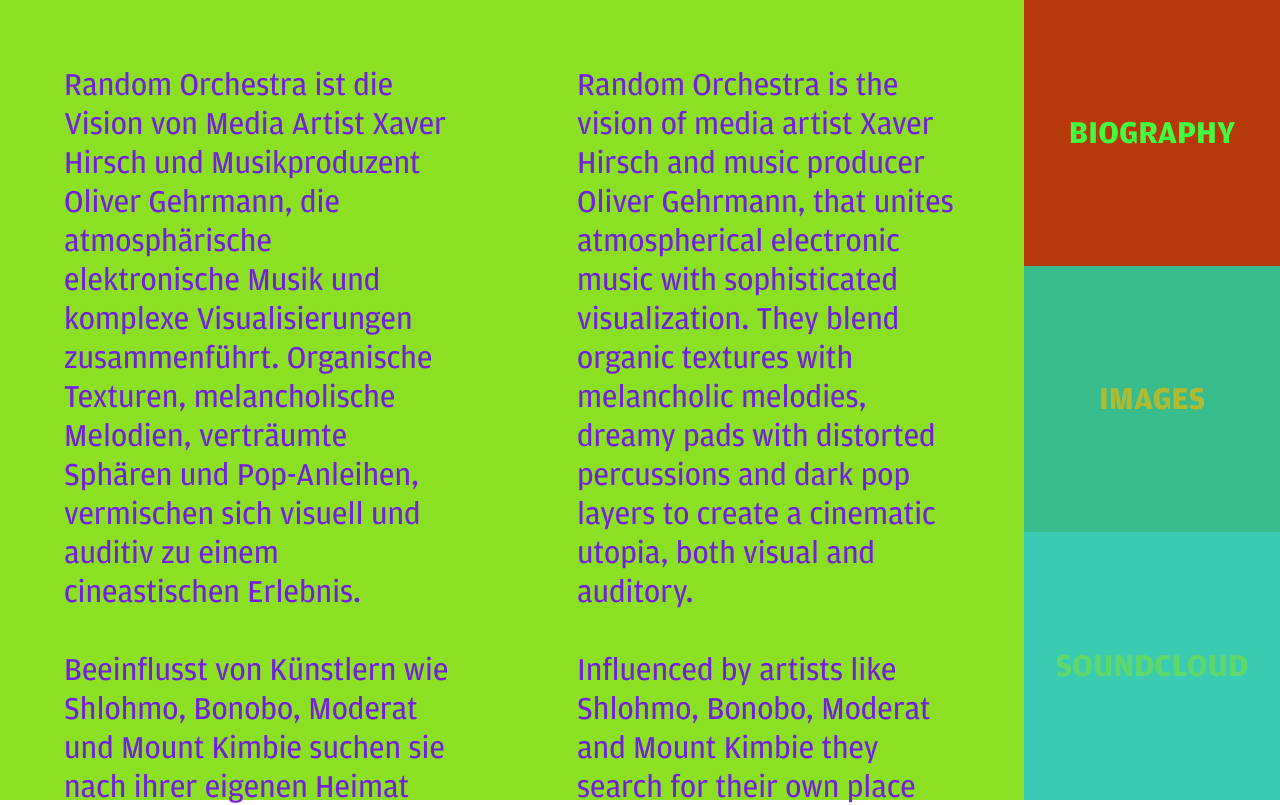
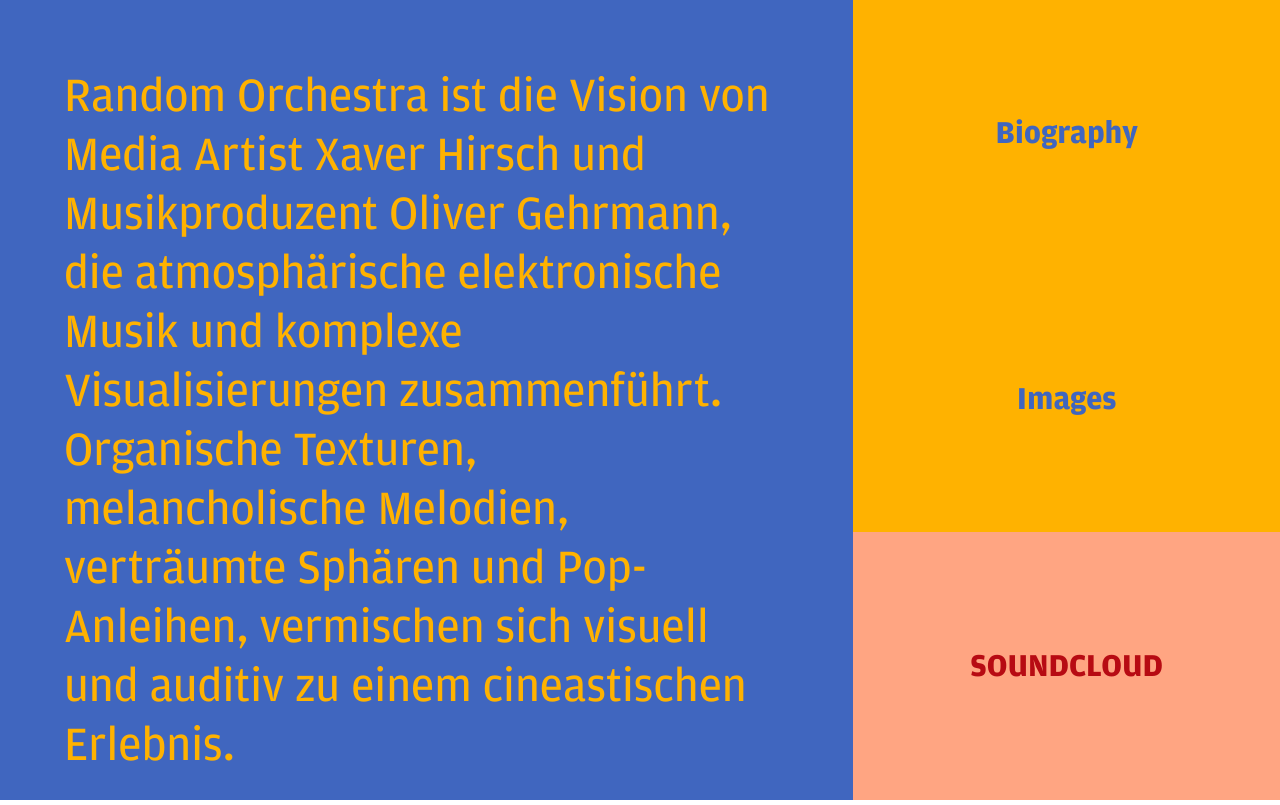
Before and after one commit to xhirsch/ro, a React (Create React App) app: page / in a window 1280 px wide. Shown: the top 805 px of the page. Built offline with nearby package versions, Linux system fonts and the light colour scheme.

Commit message:
color test

```diff
--- a/src/App.js
+++ b/src/App.js
@@ -1,10 +1,13 @@
-import React from 'react';
+import React, { useState } from 'react';
 import styled from 'styled-components';
 import { BrowserRouter as Router, Switch, Route } from 'react-router-dom';
+import randomColor from 'randomcolor';
 
 import Bio from './components/Bio';
 import Images from './components/Images';
 import Nav from './components/Nav';
+
+const rColor = randomColor({ format: "hsl" });
 
 const StyledApp = styled.div`
   width: 100vw;
@@ -18,14 +21,15 @@ const StyledApp = styled.div`
 `;
 
 function App() {
+  const [color, setColor] = useState(rColor)
   return (
     <StyledApp>
       <Router>
         <Switch>
           <Route exact path="/images" component={Images} />
-          <Route exact path="/" component={Bio} />
+          <Route exact path="/"><Bio color={color} /></Route>
         </Switch>
-        <Nav />
+        <Nav color={color} />
       </Router>
     </StyledApp>
   );
--- a/src/components/Bio.js
+++ b/src/components/Bio.js
@@ -1,29 +1,9 @@
 import React from 'react';
 import styled from 'styled-components';
-import randomColor from 'randomcolor';
 import { toRGB } from '../helpers/rgbExtract'
 
-const color = randomColor({
-  count: 2,
-  format: "rgb"
-});
-
-const rColor = randomColor({ format: "rgb" });
-const bgColor = toRGB(rColor)
-
-const tColorR = 255 - `${bgColor[0]}`;
-const tColorG = 255 - `${bgColor[1]}`;
-const tColorB = 255 - `${bgColor[2]}`;
-
-const tColor = `rgb(${tColorR}, ${tColorG}, ${tColorB})`
-
-const tColor1 = randomColor({
-  format: "rgb"
-});
-const tColor2 = randomColor();
 
 const Text = styled.div`
-  background: ${rColor};
   position: relative;
   width: 100%;
   height: 100%;
@@ -31,7 +11,7 @@ const Text = styled.div`
   flex-direction: row;
   justify-content: center;
   align-items: stretch;
-  font-size: 2em;
+  font-size: 3em;
 
   @media screen and (max-width: 1200px) {
     flex-direction: column;
@@ -47,8 +27,6 @@ const Text = styled.div`
 
 const ContentENG = styled.div`
   height: calc(100% - 8rem);
-  // background: ${bgColor};
-  color: ${tColor};
   padding: 4rem;
 
   @media screen and (max-width: 500px) {
@@ -56,21 +34,29 @@ const ContentENG = styled.div`
   }
 `;
 
-const ContentDE = styled.div`
-  height: calc(100% - 8rem);
-  // background: ${bgColor};
-  padding: 4rem;
-  color: ${tColor};
+const Bio = (props) => {
+  const hue = toRGB(props.color)
+  const hueBG = `${hue[0]}`;
+  const sBG = "50%";
+  const lBG = "50%";
 
-  @media screen and (max-width: 500px) {
-    padding: 1rem;
-  }
-`;
+  const hueT = (hue[0] + 180) % 360;
+  const sT = "100%";
+  const lT = "50%";
 
-const Bio = () => {
+  const textColor = `hsl(${hueT}, ${sT}, ${lT})`
+
   return (
-    <Text>
-      <ContentENG>
+    <Text
+      style={{
+        background: `hsl(${hueBG}, ${sBG}, ${lBG})`
+      }}
+    >
+      <ContentENG
+        style={{
+          color: `${textColor}`
+        }}
+      >
         Random Orchestra ist die Vision von Media Artist Xaver Hirsch und
         Musikproduzent Oliver Gehrmann, die atmosphärische elektronische Musik
         und komplexe Visualisierungen zusammenführt. Organische Texturen,
@@ -81,19 +67,6 @@ const Bio = () => {
         suchen sie nach ihrer eigenen Heimat im Zwielicht von abstraktem
         Hip-Hop, Ambient, elektronischer Musik und visueller Freiheit.
       </ContentENG>
-      <ContentDE>
-        Random Orchestra is the vision of media artist Xaver Hirsch and music
-        producer Oliver Gehrmann, that unites atmospherical electronic music
-        with sophisticated visualization. They blend organic textures with
-        melancholic melodies, dreamy pads with distorted percussions and dark
-        pop layers to create a cinematic utopia, both visual and auditory.
-        <br />
-        <br />
-        Influenced by artists like Shlohmo, Bonobo, Moderat and Mount Kimbie
-        they search for their own place within the genre-bending twilight of
-        abstract hip-hop, ambient, electronic music and organic visual
-        weirdness.
-      </ContentDE>
     </Text>
   );
 };
--- a/src/components/Button.js
+++ b/src/components/Button.js
@@ -15,25 +15,19 @@ const StyledButton = styled.button`
   align-items: center;
   border: none;
   cursor:pointer;
-  background: ${bg1};
   font-family: Amplitude-Bold;
-  text-transform: uppercase;
   font-size: 2rem;
-  color: #daff33;
   transition: all 0.5s ease-in-out 0s;
-
-  &:hover {
-    background: #ff5833;
-  }
 `;
 
 const Button = (props) => {
 
+  console.log(props.bgColor)
   function changeBackgroundEnter(e) {
-    e.target.style.background = `${bg2}`;
+    e.target.style.background = "black";
   }
   function changeBackgroundLeave(e) {
-    e.target.style.background = `${bg3}`;
+    e.target.style.background = "white";
   }
 
 
--- a/src/components/Nav.js
+++ b/src/components/Nav.js
@@ -1,5 +1,6 @@
 import React from "react";
 import styled from 'styled-components';
+import { toRGB } from '../helpers/rgbExtract'
 import randomColor from 'randomcolor';
 
 import Button from './Button'
@@ -13,7 +14,7 @@ const tColor2 = randomColor();
 const tColor3 = randomColor();
 
 const Wrapper = styled.div`
-  width: 25%;
+  width: 50%;
   height: 100%;
   display: flex;
   flex-direction: column;
@@ -38,17 +39,26 @@ const Soundcloud = styled.button`
   font-size: 2rem;
   color: ${tColor3};
   transition: all 0.5s ease-in-out 0s;
-
-  &:hover {
-    background: #ff5833;
-  }
 `;
 
-const Nav = () => {
+const Nav = (props) => {
+  const hue = toRGB(props.color)
+
+  const hueBG = (hue[0] + 180) % 360;
+  const sBG = "100%";
+  const lBG = "50%";
+  const bgColor = `hsl(${hueBG}, ${sBG}, ${lBG})`;
+
+  const hueT = `${hue[0]}`;
+  const sT = "50%";
+  const lT = "50%";
+
+  const textColor = `hsl(${hueT}, ${sT}, ${lT})`
+
   return (
     <Wrapper>
-      <Button name={"Biography"} link={"/"} bgColor={bg1} tColor={tColor1} />
-      <Button name={"Images"} link={"/images"} bgColor={bg2} tColor={tColor2} />
+      <Button name={"Biography"} link={"/"} bgColor={bgColor} tColor={textColor} />
+      <Button name={"Images"} link={"/images"} bgColor={bgColor} tColor={textColor} />
       <Soundcloud onClick={() => {
         window.open(
           'https://soundcloud.com/random-orchestra',
```
